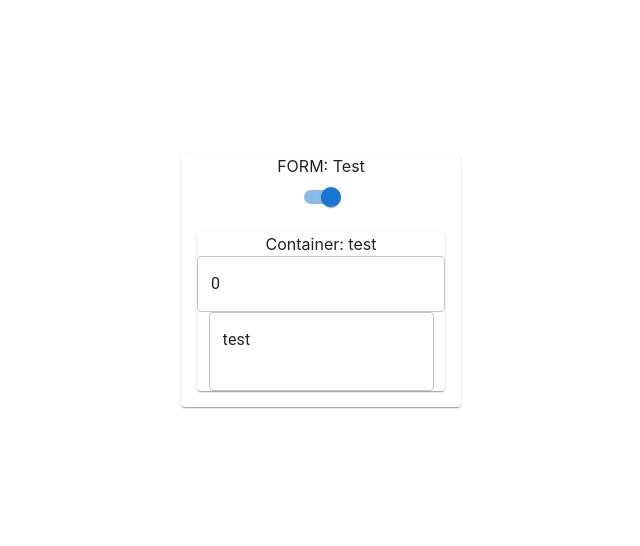
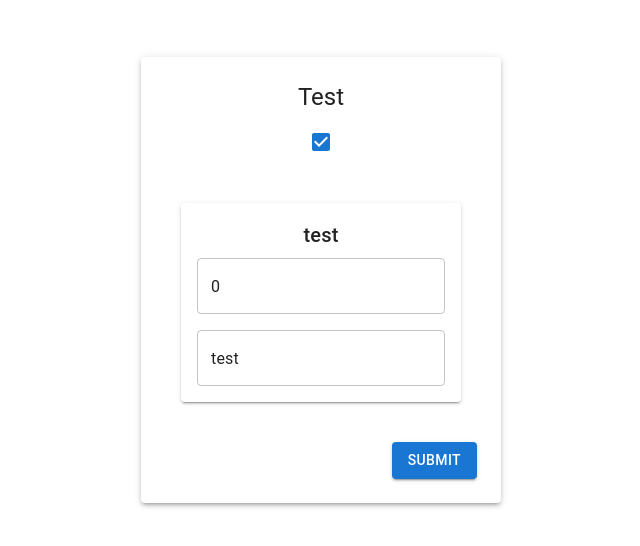
Before and after one commit to DanKirwan/crud-form, a React (Vite) app: page / in a window 1280 px wide. Shown: the part 120-666 px from the top of the page, without its empty margins (319-959 px from the left). Built offline with nearby package versions, Linux system fonts and the light colour scheme.

Commit message:
new react styling

```diff
--- a/package.json
+++ b/package.json
@@ -12,8 +12,10 @@
   "dependencies": {
     "@emotion/react": "^11.13.5",
     "@emotion/styled": "^11.13.5",
+    "@mui/lab": "^6.0.0-beta.16",
     "@mui/material": "^6.1.8",
     "@mui/x-date-pickers": "^7.22.2",
+    "date-fns": "^4.1.0",
     "dayjs": "^1.11.13",
     "react": "^18.3.1",
     "react-dom": "^18.3.1"
--- a/src/react/EditForm.tsx
+++ b/src/react/EditForm.tsx
@@ -1,4 +1,10 @@
-import { Box, Paper, Stack } from '@mui/material';
+import {
+    Box,
+    Button,
+    Paper,
+    Stack,
+    Typography
+} from '@mui/material';
 import { ReactNode } from 'react';
 import { renderForm } from '../lib/display';
 import { ComponentMap } from '../lib/domain';
@@ -6,34 +12,82 @@ import { FormItems, ObjectConfig } from '../lib/form';
 import { REACT_COMPONENT_MAP } from './config';
 
 type Props<T> = {
-    value: T,
+    value: T;
     onChange: (value: T) => void;
-    config: ObjectConfig<T>,
-    form: FormItems<T, ReactNode, ObjectConfig<T>, ComponentMap<ReactNode>>,
-}
+    config: ObjectConfig<T>;
+    form: FormItems<T, ReactNode, ObjectConfig<T>, ComponentMap<ReactNode>>;
+    onSubmit?: (value: T) => void;
+};
 
-export const EditForm = <T,>({ config, onChange, value, form }: Props<T>) => {
-
+export const EditForm = <T,>({
+    config,
+    onChange,
+    value,
+    form,
+    onSubmit,
+}: Props<T>) => {
 
     return renderForm(
-        form, value, REACT_COMPONENT_MAP, config,
+        form,
+        value,
+        REACT_COMPONENT_MAP,
+        config,
+        // Function to render a container or group
         (label, contents, direction) => (
             <Box p={2}>
-                <Paper>
-
-                    Container: {label}
-                    <Stack direction={direction}>
-                        {contents.map((c, i) => <div key={i}>{c}</div>)}
-                    </Stack>
+                <Paper elevation={2}>
+                    <Box p={2}>
+                        {label && (
+                            <Typography variant="h6" gutterBottom>
+                                {label}
+                            </Typography>
+                        )}
+                        <Stack
+                            direction={direction}
+                            spacing={2}
+                            alignItems="flex-start"
+                            justifyContent="flex-start"
+                        >
+                            {contents.map((content, index) => (
+                                <Box key={index} width="100%">
+                                    {content}
+                                </Box>
+                            ))}
+                        </Stack>
+                    </Box>
                 </Paper>
-            </Box>),
+            </Box>
+        ),
+        // Function to render the entire form
         (label, contents) => (
             <Box p={2}>
-                <Paper>
-
-                    FORM: {label}
-                    {contents.map((c, i) => <div key={i}>{c}</div>)}
+                <Paper elevation={3}>
+                    <Box p={3}>
+                        {label && (
+                            <Typography variant="h5" gutterBottom>
+                                {label}
+                            </Typography>
+                        )}
+                        <Stack spacing={3}>
+                            {contents.map((content, index) => (
+                                <Box key={index} width="100%">
+                                    {content}
+                                </Box>
+                            ))}
+                        </Stack>
+                        <Box mt={3} textAlign="right">
+                            <Button
+                                variant="contained"
+                                color="primary"
+                                onClick={() => onSubmit && onSubmit(value)}
+                            >
+                                Submit
+                            </Button>
+                        </Box>
+                    </Box>
                 </Paper>
             </Box>
-        ), onChange)
-}
+        ),
+        onChange
+    );
+};
--- a/src/react/config.tsx
+++ b/src/react/config.tsx
@@ -1,95 +1,269 @@
-import { Switch, TextField } from "@mui/material";
-import { ReactNode } from "react";
-import { ComponentMap } from "../lib/domain";
+import React, { ReactNode } from 'react';
+import {
+    TextField,
+    Switch,
+    Checkbox,
+    Slider,
+    Box,
+    InputAdornment,
+} from '@mui/material';
+import { DatePicker, DateTimePicker, LocalizationProvider } from '@mui/x-date-pickers';
+import { AdapterDateFns } from '@mui/x-date-pickers/AdapterDateFnsV3';
+
+import { ComponentMap } from '../lib/domain';
 
 export const REACT_COMPONENT_MAP = {
     'Edm.Boolean': [
         {
             name: 'switch' as const,
             type: 'Edm.Boolean' as const,
-            display: (data: boolean) => data ? 'true' : 'false',
-            edit: (value: boolean, onChange: (value: boolean) => void) => <Switch checked={value} onClick={() => onChange(!value)} />,
-        }
-    ],
-    "Edm.DateTimeOffset": [
-        {
-            name: 'date-input' as const,
-            type: 'Edm.DateTimeOffset' as const,
-            display: (data) => data.toDateString(),
-            edit: (data, onChange) => <TextField value={data.toDateString()} onChange={e => onChange(new Date(e.target.value))} />
-        }
-    ],
-    "Edm.Decimal": [
-        {
-            name: 'decimal-number-box' as const,
-            type: 'Edm.Decimal' as const,
-            display: (data) => `${data}`,
-            edit: (data, onChange) => <TextField value={data} onChange={e => onChange(+e.target.value)} />
-        }
-    ],
-    "Edm.Byte": [
-        {
-            name: 'byte-number-box' as const,
-            type: 'Edm.Byte' as const,
-            display: (data) => `${data}`,
-            edit: (data, onChange) => <TextField value={data} onChange={e => onChange(+e.target.value)} />
-        }
-    ],
-    "Edm.Single": [
-        {
-            name: 'single-number-box' as const,
-            type: 'Edm.Single' as const,
-            display: (data) => `${data}`,
-            edit: (data, onChange) => <TextField value={data} onChange={e => onChange(+e.target.value)} />
-        }
-    ],
-    "Edm.Int32": [
-        {
-            name: 'int-number-box' as const,
-            type: 'Edm.Int32' as const,
-            display: (data) => `${data}`,
-            edit: (data, onChange) => <TextField value={data} onChange={e => onChange(+e.target.value)} />
-        }
-    ],
-    "Edm.Double": [
-        {
-            name: 'double-number-box' as const,
-            type: 'Edm.Double' as const,
-            display: (data) => `${data}`,
-            edit: (data, onChange) => <TextField value={data} onChange={e => onChange(+e.target.value)} />
-        }
-    ],
-    "Edm.Guid": [
-        {
-            name: 'guid-text-box' as const,
-            type: 'Edm.Guid' as const,
-            display: (data) => `${data}`,
-            edit: (data, onChange) => <TextField value={data} onChange={e => onChange(e.target.value)} />
-        }
-    ],
-    "Edm.String": [
-        {
-            name: 'single-line-text-box' as const,
-            type: 'Edm.String' as const,
-            display: (data) => `${data}`,
-            edit: (data, onChange) => <TextField multiline rows={2} value={data} onChange={e => onChange(e.target.value)} />
+            display: (data: boolean) => (data ? 'True' : 'False'),
+            edit: (value: boolean, onChange: (value: boolean) => void) => (
+                <Switch
+                    checked={value}
+                    onChange={(event) => onChange(event.target.checked)}
+                />
+            ),
         },
         {
-            name: 'multi-line-text-box' as const,
+            name: 'checkbox' as const,
+            type: 'Edm.Boolean' as const,
+            display: (data: boolean) => (data ? 'True' : 'False'),
+            edit: (value: boolean, onChange: (value: boolean) => void) => (
+                <Checkbox
+                    checked={value}
+                    onChange={(event) => onChange(event.target.checked)}
+                />
+            ),
+        },
+    ],
+    'Edm.DateTimeOffset': [
+        {
+            name: 'date-picker' as const,
+            type: 'Edm.DateTimeOffset' as const,
+            display: (data: Date) => data.toLocaleDateString(),
+            edit: (value: Date, onChange: (value: Date) => void) => (
+                <LocalizationProvider dateAdapter={AdapterDateFns}>
+                    <DatePicker
+                        value={value}
+                        onChange={(date) => date && onChange(date)}
+                    />
+                </LocalizationProvider>
+            ),
+        },
+        {
+            name: 'date-time-picker' as const,
+            type: 'Edm.DateTimeOffset' as const,
+            display: (data: Date) => data.toLocaleString(),
+            edit: (value: Date, onChange: (value: Date) => void) => (
+                <LocalizationProvider dateAdapter={AdapterDateFns}>
+                    <DateTimePicker
+                        value={value}
+                        onChange={(date) => date && onChange(date)}
+                    />
+                </LocalizationProvider>
+            ),
+        },
+    ],
+    'Edm.Decimal': [
+        {
+            name: 'decimal-text-field' as const,
+            type: 'Edm.Decimal' as const,
+            display: (data: number) => data.toFixed(2),
+            edit: (value: number, onChange: (value: number) => void) => (
+                <TextField
+                    type="number"
+                    value={value}
+                    onChange={(e) => onChange(parseFloat(e.target.value))}
+                    InputProps={{
+                        inputProps: { step: '0.01' },
+                        endAdornment: <InputAdornment position="end">units</InputAdornment>,
+                    }}
+                    fullWidth
+                />
+            ),
+        },
+        {
+            name: 'decimal-slider' as const,
+            type: 'Edm.Decimal' as const,
+            display: (data: number) => data.toFixed(2),
+            edit: (value: number, onChange: (value: number) => void) => (
+                <Slider
+                    value={value}
+                    min={0}
+                    max={100}
+                    step={0.01}
+                    onChange={(e, newValue) => onChange(newValue as number)}
+                    valueLabelDisplay="auto"
+                />
+            ),
+        },
+    ],
+    'Edm.Byte': [
+        {
+            name: 'byte-number-field' as const,
+            type: 'Edm.Byte' as const,
+            display: (data: number) => data.toString(),
+            edit: (value: number, onChange: (value: number) => void) => (
+                <TextField
+                    type="number"
+                    value={value}
+                    onChange={(e) => onChange(Math.round(Number(e.target.value)))}
+                    InputProps={{
+                        inputProps: { min: 0, max: 255, step: 1 },
+                    }}
+                    fullWidth
+                />
+            ),
+        },
+    ],
+    'Edm.Single': [
+        {
+            name: 'single-number-field' as const,
+            type: 'Edm.Single' as const,
+            display: (data: number) => data.toString(),
+            edit: (value: number, onChange: (value: number) => void) => (
+                <TextField
+                    type="number"
+                    value={value}
+                    onChange={(e) => onChange(parseFloat(e.target.value))}
+                    fullWidth
+                />
+            ),
+        },
+    ],
+    'Edm.Int32': [
+        {
+            name: 'int-number-field' as const,
+            type: 'Edm.Int32' as const,
+            display: (data: number) => data.toString(),
+            edit: (value: number, onChange: (value: number) => void) => (
+                <TextField
+                    type="number"
+                    value={value}
+                    onChange={(e) => onChange(Math.round(Number(e.target.value)))}
+                    InputProps={{
+                        inputProps: { step: 1 },
+                    }}
+                    fullWidth
+                />
+            ),
+        },
+        {
+            name: 'int-slider' as const,
+            type: 'Edm.Int32' as const,
+            display: (data: number) => data.toString(),
+            edit: (value: number, onChange: (value: number) => void) => (
+                <Slider
+                    value={value}
+                    min={0}
+                    max={100}
+                    step={1}
+                    onChange={(e, newValue) => onChange(newValue as number)}
+                    valueLabelDisplay="auto"
+                />
+            ),
+        },
+    ],
+    'Edm.Double': [
+        {
+            name: 'double-number-field' as const,
+            type: 'Edm.Double' as const,
+            display: (data: number) => data.toFixed(2),
+            edit: (value: number, onChange: (value: number) => void) => (
+                <TextField
+                    type="number"
+                    value={value}
+                    onChange={(e) => onChange(parseFloat(e.target.value))}
+                    InputProps={{
+                        inputProps: { step: '0.01' },
+                    }}
+                    fullWidth
+                />
+            ),
+        },
+    ],
+    'Edm.Guid': [
+        {
+            name: 'guid-text-field' as const,
+            type: 'Edm.Guid' as const,
+            display: (data: string) => data,
+            edit: (value: string, onChange: (value: string) => void) => (
+                <TextField
+                    value={value}
+                    onChange={(e) => onChange(e.target.value)}
+                    inputProps={{
+                        pattern:
+                            '[0-9a-fA-F]{8}-[0-9a-fA-F]{4}-[4][0-9a-fA-F]{3}-[89ab][0-9a-fA-F]{3}-[0-9a-fA-F]{12}',
+                        title: 'Enter a valid UUID',
+                    }}
+                    fullWidth
+                />
+            ),
+        },
+    ],
+    'Edm.String': [
+        {
+            name: 'single-line-text-field' as const,
             type: 'Edm.String' as const,
-            display: (data) => `${data}`,
-            edit: (data, onChange) => <TextField multiline rows={2} value={data} onChange={e => onChange(e.target.value)} />
-        }
+            display: (data: string) => data,
+            edit: (value: string, onChange: (value: string) => void) => (
+                <TextField
+                    value={value}
+                    onChange={(e) => onChange(e.target.value)}
+                    fullWidth
+                />
+            ),
+        },
+        {
+            name: 'multi-line-text-field' as const,
+            type: 'Edm.String' as const,
+            display: (data: string) => data,
+            edit: (value: string, onChange: (value: string) => void) => (
+                <TextField
+                    multiline
+                    rows={4}
+                    value={value}
+                    onChange={(e) => onChange(e.target.value)}
+                    fullWidth
+                />
+            ),
+        },
     ],
-    "Edm.GeographyPoint": [
+    'Edm.GeographyPoint': [
         {
-            name: 'geography-box' as const,
+            name: 'geography-point-input' as const,
             type: 'Edm.GeographyPoint' as const,
-            display: (data) => `${data}`,
-            edit: (data) => <TextField value={data.lat} onChange={() => null} />
-        }
-    ]
+            display: (data: { lat: number; long: number }) =>
+                `Latitude: ${data.lat}, Longitude: ${data.long}`,
+            edit: (
+                value: { lat: number; long: number },
+                onChange: (value: { lat: number; long: number }) => void
+            ) => (
+                <Box display="flex" flexDirection="column" gap={2}>
+                    <TextField
+                        label="Latitude"
+                        type="number"
+                        value={value.lat}
+                        onChange={(e) =>
+                            onChange({ ...value, lat: parseFloat(e.target.value) })
+                        }
+                        fullWidth
+                    />
+                    <TextField
+                        label="Longitude"
+                        type="number"
+                        value={value.long}
+                        onChange={(e) =>
+                            onChange({ ...value, long: parseFloat(e.target.value) })
+                        }
+                        fullWidth
+                    />
+                </Box>
+            ),
+        },
+        // Optionally, you can integrate a map component for better UX
+    ],
 } as const satisfies ComponentMap<ReactNode>;
 
-
-export type ReactComponentMap = typeof REACT_COMPONENT_MAP
+export type ReactComponentMap = typeof REACT_COMPONENT_MAP;
--- a/src/tests.tsx
+++ b/src/tests.tsx
@@ -26,7 +26,7 @@ export const exampleObject: ExampleObject = {
 
 export const validPrimitive: FormPrimitive<ExampleObject, ReactNode, ExampleObjectConfig, ReactComponentMap> = {
     key: 'key1', // Matches the `number` type
-    component: 'double-number-box', // `double-primitive` expects `Edm.Double` which is `number`
+    component: 'double-number-field', // `double-primitive` expects `Edm.Double` which is `number`
 };
 
 
@@ -40,7 +40,7 @@ export const exampleForm: FormItems<ExampleObject, ReactNode, ExampleObjectConfi
     items: [
         {
             key: 'key2',
-            component: 'switch'
+            component: 'checkbox'
         },
         {
             direction: 'column',
@@ -50,7 +50,7 @@ export const exampleForm: FormItems<ExampleObject, ReactNode, ExampleObjectConfi
 
                 {
                     key: 'key3',
-                    component: 'multi-line-text-box'
+                    component: 'single-line-text-field'
                 }
             ]
         }
```
Also changed, not shown: 1 other file (tests, documents, lock files or other folders).
